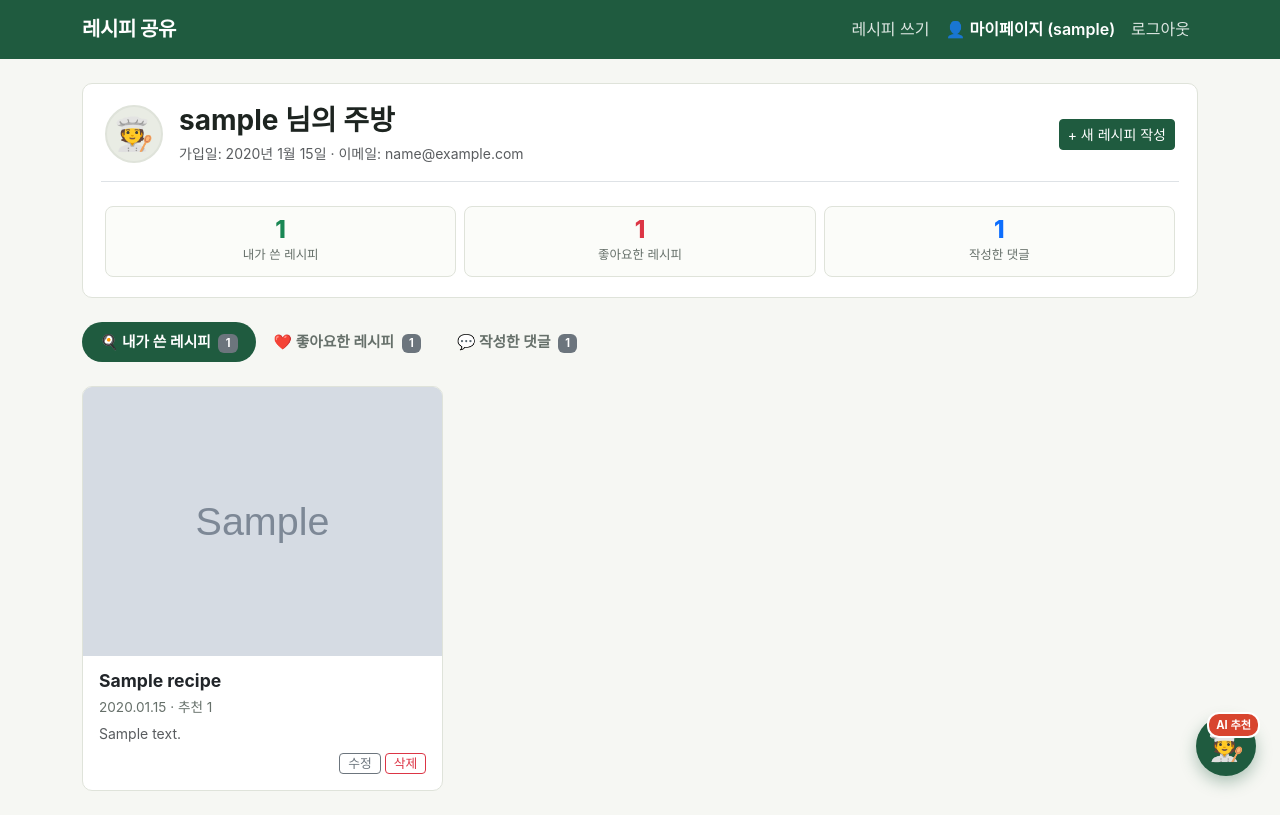
After one commit to wanson0907/RecipeProject, a Django app: page /mypage/ in a window 1280 px wide. The commit adds this page. Run offline with Django 5.2, Linux system fonts and the light colour scheme; a user stored in the database is signed in; tables that the repository leaves empty hold one stand-in row (values such as "Sample post"); grey boxes marked "Sample" are stand-in pictures; some web fonts are replaced.

Commit message:
마이페이지 기능 추가

```diff
--- a/recipes/urls.py
+++ b/recipes/urls.py
@@ -12,5 +12,6 @@ urlpatterns = [
     path("comments/<int:pk>/delete/", views.comment_delete, name="comment_delete"),
     path("recipes/<int:pk>/like/", views.like_toggle, name="like_toggle"),
     path("api/chatbot/", views.chatbot_api, name="chatbot_api"),
+    path("mypage/", views.mypage, name="mypage"),
     path("signup/", views.signup, name="signup"),
 ]
--- a/recipes/views.py
+++ b/recipes/views.py
@@ -151,3 +151,36 @@ def chatbot_api(request):
 
     result = ask_gemini_chef(message, history=history)
     return JsonResponse(result)
+
+
+@login_required
+def mypage(request):
+    """
+    로그인한 사용자의 마이페이지: 작성한 레시피, 좋아요한 레시피, 작성한 댓글 목록을 조회합니다.
+    """
+    user = request.user
+    my_recipes = (
+        Recipe.objects.filter(author=user)
+        .annotate(like_count=Count("likes"))
+        .order_by("-created_at")
+    )
+    liked_recipes = (
+        Recipe.objects.filter(likes__user=user)
+        .annotate(like_count=Count("likes"))
+        .order_by("-likes__id")
+    )
+    my_comments = (
+        Comment.objects.filter(author=user)
+        .select_related("recipe")
+        .order_by("-created_at")
+    )
+
+    context = {
+        "my_recipes": my_recipes,
+        "liked_recipes": liked_recipes,
+        "my_comments": my_comments,
+        "my_recipes_count": my_recipes.count(),
+        "liked_recipes_count": liked_recipes.count(),
+        "my_comments_count": my_comments.count(),
+    }
+    return render(request, "recipes/mypage.html", context)
--- a/static/css/style.css
+++ b/static/css/style.css
@@ -380,3 +380,53 @@ a:hover { color: var(--green-dark); }
   flex-shrink: 0;
   padding: 0;
 }
+
+/* ==========================================================================
+   마이페이지 스타일 (My Page UI)
+   ========================================================================== */
+.mypage-avatar {
+  width: 58px;
+  height: 58px;
+  background: #e9ece4;
+  border-radius: 50%;
+  display: flex;
+  align-items: center;
+  justify-content: center;
+  font-size: 2rem;
+  border: 2px solid var(--line);
+}
+
+.mypage-stat-card {
+  text-align: center;
+  padding: 10px 4px;
+  background: #fbfcf9;
+  border-radius: 8px;
+  border: 1px solid var(--line);
+}
+.mypage-stat-card .stat-num {
+  font-size: 1.5rem;
+  font-weight: 800;
+  line-height: 1.1;
+}
+.mypage-stat-card .stat-label {
+  font-size: 0.78rem;
+  color: var(--muted);
+  margin-top: 2px;
+}
+
+.mypage-nav-tabs .nav-link {
+  color: var(--muted);
+  font-weight: 600;
+  border-radius: 20px;
+  padding: 8px 18px;
+  font-size: 0.92rem;
+  transition: all 0.2s ease;
+}
+.mypage-nav-tabs .nav-link.active {
+  background-color: var(--green);
+  color: #fff;
+}
+.mypage-nav-tabs .nav-link:not(.active):hover {
+  background-color: #e9ece4;
+  color: var(--ink);
+}
--- a/templates/base.html
+++ b/templates/base.html
@@ -20,7 +20,7 @@
         <ul class="navbar-nav ms-auto align-items-md-center">
           {% if user.is_authenticated %}
             <li class="nav-item"><a class="nav-link" href="{% url 'recipe_create' %}">레시피 쓰기</a></li>
-            <li class="nav-item"><span class="nav-link disabled text-white-50">{{ user.username }}</span></li>
+            <li class="nav-item"><a class="nav-link text-white fw-semibold" href="{% url 'mypage' %}">👤 마이페이지 ({{ user.username }})</a></li>
             <li class="nav-item">
               <form method="post" action="{% url 'logout' %}" class="d-inline">
                 {% csrf_token %}
--- /dev/null
+++ b/templates/recipes/mypage.html
@@ -0,0 +1,169 @@
+{% extends "base.html" %}
+{% block title %}마이페이지 - 레시피 공유{% endblock %}
+
+{% block content %}
+<div class="mypage-container">
+  <!-- 사용자 프로필 헤더 카드 -->
+  <div class="panel mb-4 mypage-profile-card">
+    <div class="d-flex flex-wrap align-items-center justify-content-between gap-3">
+      <div class="d-flex align-items-center gap-3">
+        <div class="mypage-avatar">🧑‍🍳</div>
+        <div>
+          <h1 class="h3 fw-bold mb-1">{{ user.username }} 님의 주방</h1>
+          <div class="text-muted small">
+            가입일: {{ user.date_joined|date:"Y년 n월 j일" }}
+            {% if user.email %} · 이메일: {{ user.email }}{% endif %}
+          </div>
+        </div>
+      </div>
+      <div>
+        <a href="{% url 'recipe_create' %}" class="btn btn-main btn-sm">+ 새 레시피 작성</a>
+      </div>
+    </div>
+
+    <!-- 통계 요약 3단 카드 -->
+    <div class="row g-2 mt-3 pt-3 border-top">
+      <div class="col-4">
+        <div class="mypage-stat-card">
+          <div class="stat-num text-success">{{ my_recipes_count }}</div>
+          <div class="stat-label">내가 쓴 레시피</div>
+        </div>
+      </div>
+      <div class="col-4">
+        <div class="mypage-stat-card">
+          <div class="stat-num text-danger">{{ liked_recipes_count }}</div>
+          <div class="stat-label">좋아요한 레시피</div>
+        </div>
+      </div>
+      <div class="col-4">
+        <div class="mypage-stat-card">
+          <div class="stat-num text-primary">{{ my_comments_count }}</div>
+          <div class="stat-label">작성한 댓글</div>
+        </div>
+      </div>
+    </div>
+  </div>
+
+  <!-- 탭 메뉴 (내가 쓴 레시피 / 좋아요한 레시피 / 작성 댓글) -->
+  <ul class="nav nav-pills mypage-nav-tabs mb-4" id="mypageTab" role="tablist">
+    <li class="nav-item" role="presentation">
+      <button class="nav-link active" id="recipes-tab" data-bs-toggle="pill" data-bs-target="#recipes-content" type="button" role="tab" aria-controls="recipes-content" aria-selected="true">
+        🍳 내가 쓴 레시피 <span class="badge bg-secondary ms-1">{{ my_recipes_count }}</span>
+      </button>
+    </li>
+    <li class="nav-item" role="presentation">
+      <button class="nav-link" id="likes-tab" data-bs-toggle="pill" data-bs-target="#likes-content" type="button" role="tab" aria-controls="likes-content" aria-selected="false">
+        ❤️ 좋아요한 레시피 <span class="badge bg-secondary ms-1">{{ liked_recipes_count }}</span>
+      </button>
+    </li>
+    <li class="nav-item" role="presentation">
+      <button class="nav-link" id="comments-tab" data-bs-toggle="pill" data-bs-target="#comments-content" type="button" role="tab" aria-controls="comments-content" aria-selected="false">
+        💬 작성한 댓글 <span class="badge bg-secondary ms-1">{{ my_comments_count }}</span>
+      </button>
+    </li>
+  </ul>
+
+  <!-- 탭 콘텐츠 내용 -->
+  <div class="tab-content" id="mypageTabContent">
+    <!-- 탭 1: 내가 쓴 레시피 -->
+    <div class="tab-pane fade show active" id="recipes-content" role="tabpanel" aria-labelledby="recipes-tab">
+      {% if my_recipes %}
+        <div class="row g-3">
+          {% for recipe in my_recipes %}
+          <div class="col-12 col-sm-6 col-lg-4">
+            <div class="recipe-card position-relative">
+              <a href="{{ recipe.get_absolute_url }}" class="text-decoration-none text-dark">
+                {% if recipe.image %}
+                  <img class="thumb" src="{{ recipe.image.url }}" alt="{{ recipe.title }}">
+                {% else %}
+                  <div class="thumb-empty">사진 없음</div>
+                {% endif %}
+                <div class="body pb-2">
+                  <h2>{{ recipe.title }}</h2>
+                  <div class="meta">{{ recipe.created_at|date:"Y.m.d" }} · 추천 {{ recipe.like_count }}</div>
+                  {% if recipe.description %}
+                    <p class="text-muted small mt-1 mb-0 text-truncate">{{ recipe.description }}</p>
+                  {% endif %}
+                </div>
+              </a>
+              <div class="d-flex justify-content-end gap-1 px-3 pb-3 border-0 bg-transparent">
+                <a href="{% url 'recipe_update' recipe.pk %}" class="btn btn-sm btn-outline-secondary py-0 px-2" style="font-size: 0.8rem;">수정</a>
+                <a href="{% url 'recipe_delete' recipe.pk %}" class="btn btn-sm btn-outline-danger py-0 px-2" style="font-size: 0.8rem;">삭제</a>
+              </div>
+            </div>
+          </div>
+          {% endfor %}
+        </div>
+      {% else %}
+        <div class="panel text-center py-5">
+          <div class="fs-1 mb-2">🍳</div>
+          <h2 class="h5 fw-bold">아직 작성한 레시피가 없습니다.</h2>
+          <p class="text-muted small mb-3">나만의 맛있는 요리 비법을 다른 사람들과 공유해 보세요!</p>
+          <a href="{% url 'recipe_create' %}" class="btn btn-main btn-sm">+ 첫 레시피 작성하기</a>
+        </div>
+      {% endif %}
+    </div>
+
+    <!-- 탭 2: 좋아요한 레시피 -->
+    <div class="tab-pane fade" id="likes-content" role="tabpanel" aria-labelledby="likes-tab">
+      {% if liked_recipes %}
+        <div class="row g-3">
+          {% for recipe in liked_recipes %}
+          <div class="col-12 col-sm-6 col-lg-4">
+            <a class="recipe-card" href="{{ recipe.get_absolute_url }}">
+              {% if recipe.image %}
+                <img class="thumb" src="{{ recipe.image.url }}" alt="{{ recipe.title }}">
+              {% else %}
+                <div class="thumb-empty">사진 없음</div>
+              {% endif %}
+              <div class="body">
+                <h2>{{ recipe.title }}</h2>
+                <div class="meta">{{ recipe.author.username }} · 추천 {{ recipe.like_count }}</div>
+                {% if recipe.description %}
+                  <p class="text-muted small mt-1 mb-0 text-truncate">{{ recipe.description }}</p>
+                {% endif %}
+              </div>
+            </a>
+          </div>
+          {% endfor %}
+        </div>
+      {% else %}
+        <div class="panel text-center py-5">
+          <div class="fs-1 mb-2">❤️</div>
+          <h2 class="h5 fw-bold">아직 좋아요를 누른 레시피가 없습니다.</h2>
+          <p class="text-muted small mb-3">마음에 드는 요리 레시피에 하트를 눌러 여기에 모아보세요!</p>
+          <a href="{% url 'recipe_list' %}" class="btn btn-outline-secondary btn-sm">레시피 둘러보기</a>
+        </div>
+      {% endif %}
+    </div>
+
+    <!-- 탭 3: 작성한 댓글 -->
+    <div class="tab-pane fade" id="comments-content" role="tabpanel" aria-labelledby="comments-tab">
+      {% if my_comments %}
+        <div class="panel p-0 overflow-hidden">
+          <ul class="list-group list-group-flush">
+            {% for comment in my_comments %}
+            <li class="list-group-item p-3">
+              <div class="d-flex justify-content-between align-items-baseline mb-1">
+                <a href="{{ comment.recipe.get_absolute_url }}" class="fw-bold text-decoration-none">
+                  🍲 {{ comment.recipe.title }}
+                </a>
+                <span class="text-muted small">{{ comment.created_at|date:"Y.m.d H:i" }}</span>
+              </div>
+              <p class="mb-0 text-dark small" style="white-space: pre-wrap;">{{ comment.content }}</p>
+            </li>
+            {% endfor %}
+          </ul>
+        </div>
+      {% else %}
+        <div class="panel text-center py-5">
+          <div class="fs-1 mb-2">💬</div>
+          <h2 class="h5 fw-bold">아직 작성한 댓글이 없습니다.</h2>
+          <p class="text-muted small mb-3">맛있어 보이는 레시피에 따뜻한 응원의 한마디를 남겨보세요!</p>
+          <a href="{% url 'recipe_list' %}" class="btn btn-outline-secondary btn-sm">레시피 둘러보기</a>
+        </div>
+      {% endif %}
+    </div>
+  </div>
+</div>
+{% endblock %}
```
